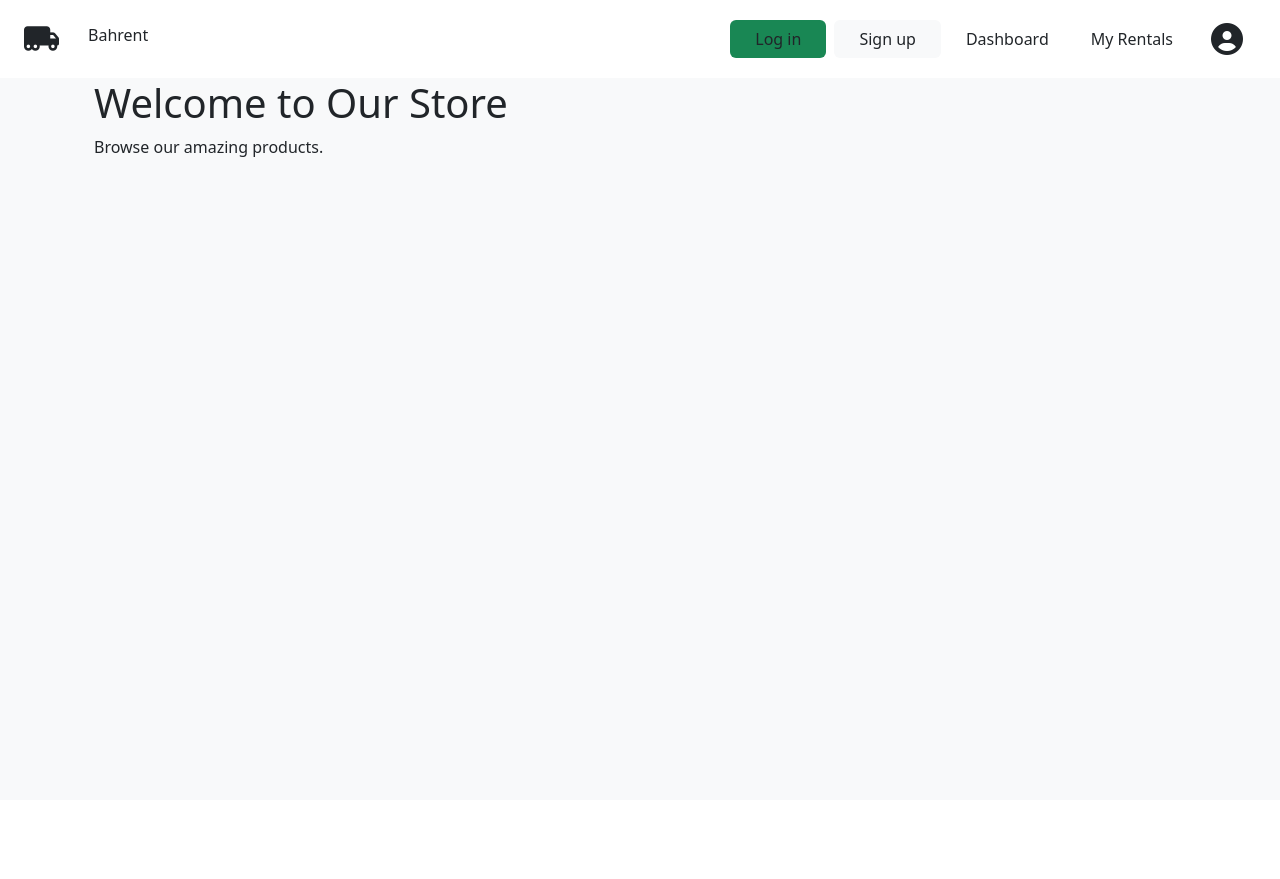
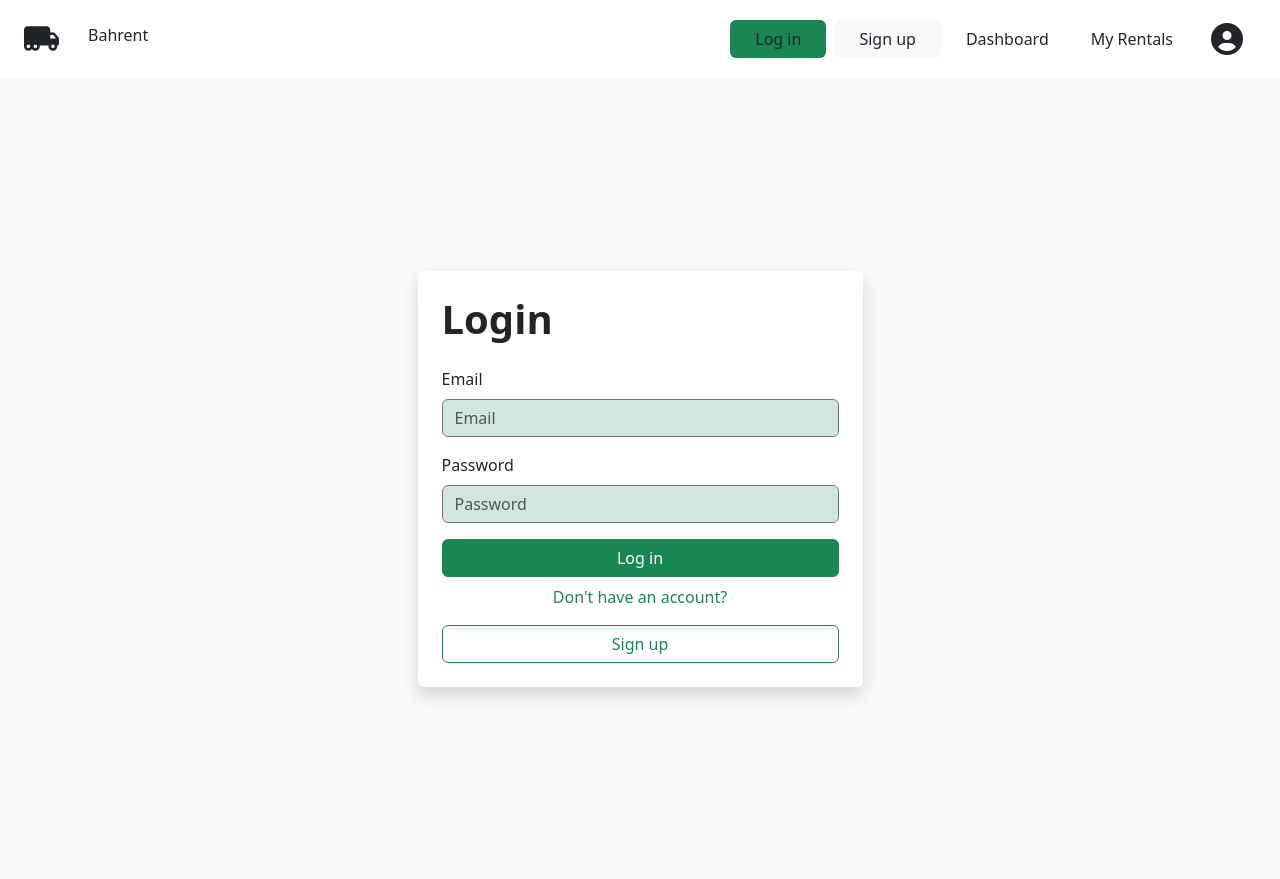
Before and after one commit to ExTBH/Database-Programming-2, a PHP site: page /login.php in a window 1280 px wide. Before the commit the page ends 157 px from the top, so only its background shows below. Run offline with PHP 8.4, Linux system fonts and the light colour scheme.

Commit message:
SIngup, login page handle POST methods

```diff
--- a/controllers/LoginController.php
+++ b/controllers/LoginController.php
@@ -7,8 +7,19 @@ class LoginController extends BaseController
     {
         $title = "Login";
         ob_start();
-        include __DIR__ . '/../views/home.phtml';
+        include __DIR__ . '/../views/auth/login.phtml';
         $content = ob_get_clean();
         include __DIR__ . '/../views/_layout.php';
     }
+
+    public function login($email, $password)
+    {
+        // $user = $this->getUser($email, $password);
+        // if ($user) {
+        // $_SESSION['user'] = $user;
+        // header('Location: /');
+        // } else {
+        echo "Please implement the login method.";
+        // }
+    }
 }
--- a/login.php
+++ b/login.php
@@ -2,4 +2,16 @@
 require_once __DIR__ . '/controllers/LoginController.php';
 
 $controller = new LoginController();
-$controller->index();
+
+if ($_SERVER['REQUEST_METHOD'] === 'POST') {
+    $email = $_POST['email'] ?? null;
+    $password = $_POST['password'] ?? null;
+
+    if ($email && $password) {
+        $controller->login($email, $password);
+    } else {
+        echo "Email and password are required.";
+    }
+} else {
+    $controller->index();
+}
--- /dev/null
+++ b/views/auth/login.phtml
@@ -0,0 +1,33 @@
+<div class="container d-flex align-items-center justify-content-center vh-100">
+    <div class="row justify-content-center w-100">
+        <div class="col-md-6 col-lg-5 bg-white p-4 rounded shadow">
+            <h1 class="text-dark fw-bold text-start pb-3">Login</h1>
+            <form method="post" action="/login.php">
+                <!-- Email Input -->
+                <div class="mb-3">
+                    <label for="email" class="form-label fw-medium">Email</label>
+                    <input type="email" name="email" id="email" class="form-control bg-success-subtle border-secondary" placeholder="Email" required>
+                </div>
+
+                <!-- Password Input -->
+                <div class="mb-3">
+                    <label for="password" class="form-label fw-medium">Password</label>
+                    <input type="password" name="password" id="password" class="form-control bg-success-subtle border-secondary" placeholder="Password" required>
+                </div>
+
+                <!-- Log in Button -->
+                <div class="d-grid">
+                    <button type="submit" class="btn btn-success">Log in</button>
+                </div>
+            </form>
+
+            <!-- Sign up Link -->
+            <p class="text-success text-center pt-2">Don't have an account?</p>
+
+            <!-- Sign up Button -->
+            <div class="d-grid">
+                <a href="/signup.php" class="btn btn-outline-success">Sign up</a>
+            </div>
+        </div>
+    </div>
+</div>
```
Also changed, not shown: controllers/SignupController.php (+12 -1 lines), signup.php (+15 -1 lines), views/auth/signup.phtml (added, +51 -0 lines).
